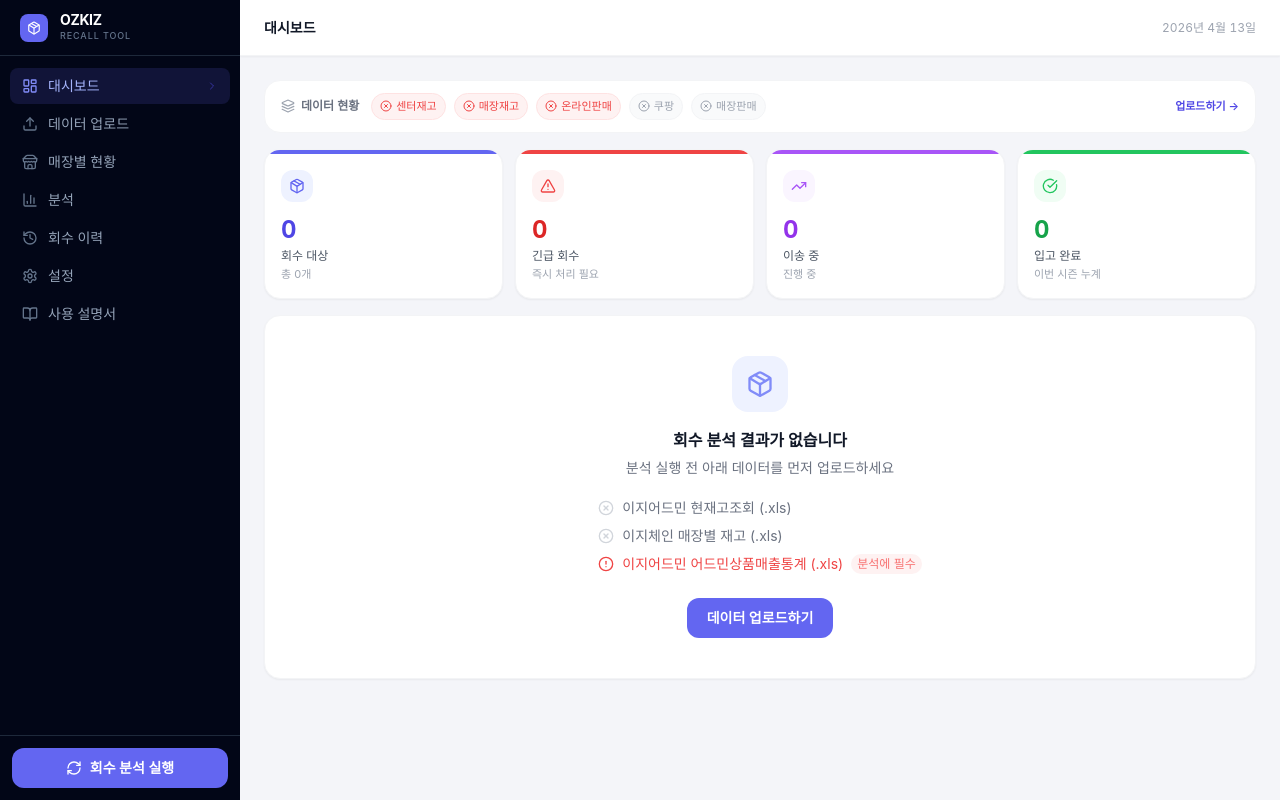
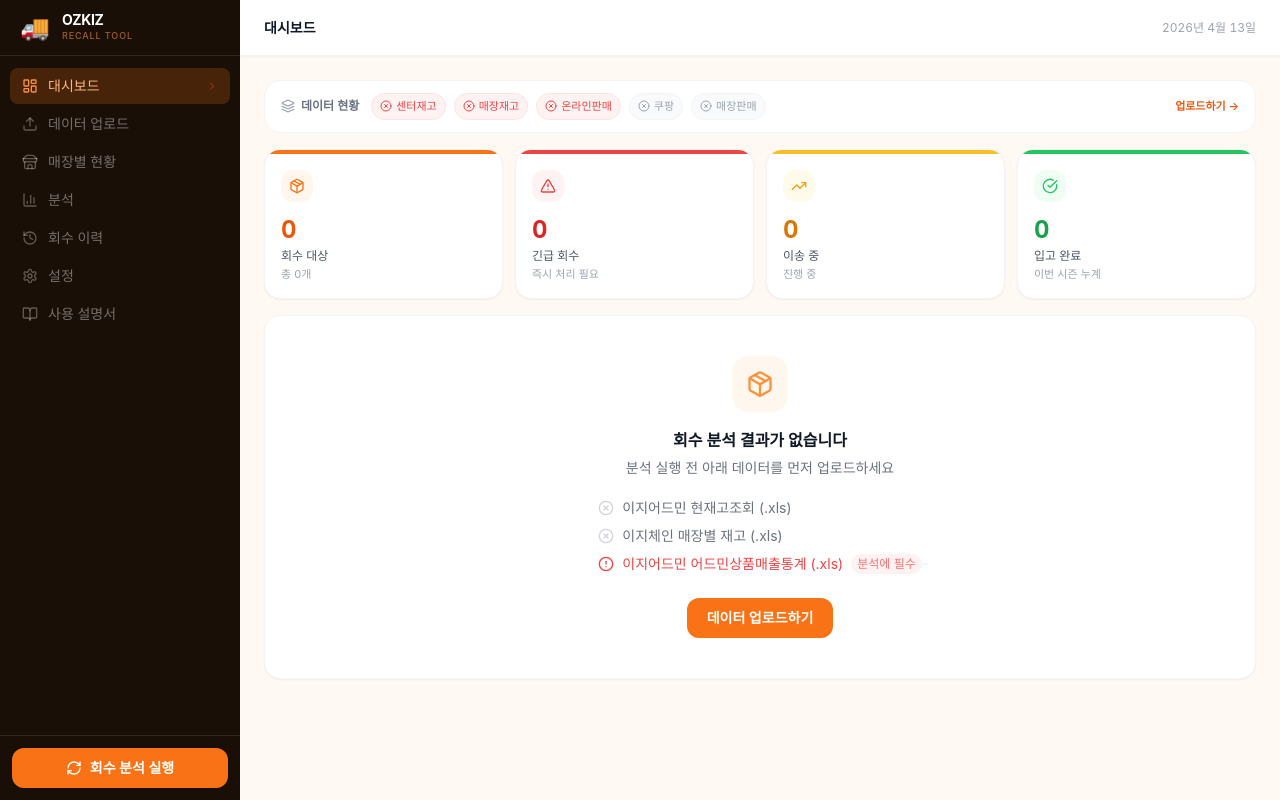
Before and after one commit to alsrl219-gif/ozkiz-recall-tool, a React (Vite) app: page / in a window 1280 px wide. Built offline with nearby package versions, Linux system fonts and the light colour scheme; a web font is replaced by a local one.

Commit message:
🚚 오렌지 테마 적용

```diff
--- a/src/components/Layout.tsx
+++ b/src/components/Layout.tsx
@@ -9,7 +9,6 @@ import {
   Settings,
   Menu,
   X,
-  Package,
   RefreshCw,
   ChevronRight,
   BookOpen,
@@ -58,7 +57,7 @@ export default function Layout({ children }: { children: React.ReactNode }) {
   }
 
   return (
-    <div className="flex h-screen bg-[#F4F5F9] overflow-hidden">
+    <div className="flex h-screen bg-[#FFF8F3] overflow-hidden">
       {/* 모바일 오버레이 */}
       {sidebarOpen && (
         <div
@@ -70,21 +69,19 @@ export default function Layout({ children }: { children: React.ReactNode }) {
       {/* 사이드바 */}
       <aside
         className={cn(
-          'fixed lg:relative inset-y-0 left-0 z-30 w-60 bg-slate-950 flex flex-col transition-transform duration-200',
+          'fixed lg:relative inset-y-0 left-0 z-30 w-60 bg-[#1A0F07] flex flex-col transition-transform duration-200',
           sidebarOpen ? 'translate-x-0' : '-translate-x-full lg:translate-x-0'
         )}
       >
         {/* 로고 */}
-        <div className="h-14 flex items-center gap-3 px-5 border-b border-slate-800">
-          <div className="w-7 h-7 rounded-lg bg-brand-500 flex items-center justify-center flex-shrink-0">
-            <Package className="w-3.5 h-3.5 text-white" />
-          </div>
+        <div className="h-14 flex items-center gap-3 px-5 border-b border-white/10">
+          <span className="text-2xl leading-none flex-shrink-0">🚚</span>
           <div className="flex-1 min-w-0">
             <div className="text-sm font-bold text-white tracking-tight leading-none">OZKIZ</div>
-            <div className="text-[9px] text-slate-500 font-medium tracking-widest uppercase mt-0.5">Recall Tool</div>
+            <div className="text-[9px] text-orange-400/60 font-medium tracking-widest uppercase mt-0.5">Recall Tool</div>
           </div>
           <button
-            className="lg:hidden text-slate-500 hover:text-slate-200 p-0.5"
+            className="lg:hidden text-white/30 hover:text-white/80 p-0.5"
             onClick={() => setSidebarOpen(false)}
           >
             <X className="w-4 h-4" />
@@ -103,8 +100,8 @@ export default function Layout({ children }: { children: React.ReactNode }) {
                 cn(
                   'flex items-center gap-2.5 px-3 py-2 rounded-lg text-sm font-medium transition-all group',
                   isActive
-                    ? 'bg-brand-500/15 text-brand-300'
-                    : 'text-slate-400 hover:bg-slate-800/70 hover:text-slate-100'
+                    ? 'bg-brand-500/20 text-brand-300'
+                    : 'text-white/40 hover:bg-white/8 hover:text-white/90'
                 )
               }
             >
@@ -113,7 +110,7 @@ export default function Layout({ children }: { children: React.ReactNode }) {
                   <Icon
                     className={cn(
                       'w-4 h-4 flex-shrink-0 transition-colors',
-                      isActive ? 'text-brand-400' : 'text-slate-500 group-hover:text-slate-300'
+                      isActive ? 'text-brand-400' : 'text-white/30 group-hover:text-white/70'
                     )}
                   />
                   <span className="flex-1 truncate">{label}</span>
@@ -130,7 +127,7 @@ export default function Layout({ children }: { children: React.ReactNode }) {
         </nav>
 
         {/* 분석 실행 버튼 */}
-        <div className="p-3 border-t border-slate-800 space-y-2">
+        <div className="p-3 border-t border-white/10 space-y-2">
           {toast && (
             <div
               className={cn(
--- a/src/index.css
+++ b/src/index.css
@@ -8,7 +8,7 @@
     -moz-osx-font-smoothing: grayscale;
   }
   body {
-    @apply text-gray-900 bg-[#F7F8FC];
+    @apply text-gray-900 bg-[#FFF8F3];
   }
   * {
     box-sizing: border-box;
--- a/src/pages/Dashboard.tsx
+++ b/src/pages/Dashboard.tsx
@@ -97,7 +97,7 @@ export default function Dashboard() {
           value={formatNumber(stats.total)}
           sub={`총 ${formatNumber(stats.totalSuggestedQty)}개`}
           icon={Package}
-          accent="indigo"
+          accent="orange"
         />
         <StatCard
           label="긴급 회수"
@@ -111,7 +111,7 @@ export default function Dashboard() {
           value={formatNumber(stats.inTransit)}
           sub="진행 중"
           icon={TrendingUp}
-          accent="purple"
+          accent="amber"
         />
         <StatCard
           label="입고 완료"
@@ -370,11 +370,11 @@ function DataStatusPanel() {
 }
 
 // ─── 통계 카드 ────────────────────────────────────────────────────
-type AccentColor = 'indigo' | 'red' | 'purple' | 'green'
+type AccentColor = 'orange' | 'red' | 'amber' | 'green'
 const ACCENT: Record<AccentColor, { icon: string; top: string; val: string }> = {
-  indigo: { icon: 'bg-indigo-50 text-indigo-500', top: 'bg-indigo-500', val: 'text-indigo-600' },
+  orange: { icon: 'bg-orange-50 text-orange-500', top: 'bg-orange-500', val: 'text-orange-600' },
   red:    { icon: 'bg-red-50 text-red-500',       top: 'bg-red-500',    val: 'text-red-600' },
-  purple: { icon: 'bg-purple-50 text-purple-500', top: 'bg-purple-500', val: 'text-purple-600' },
+  amber:  { icon: 'bg-amber-50 text-amber-500',   top: 'bg-amber-400',  val: 'text-amber-600' },
   green:  { icon: 'bg-green-50 text-green-500',   top: 'bg-green-500',  val: 'text-green-600' },
 }
 
--- a/tailwind.config.js
+++ b/tailwind.config.js
@@ -5,16 +5,16 @@ export default {
     extend: {
       colors: {
         brand: {
-          50: '#eef2ff',
-          100: '#e0e7ff',
-          200: '#c7d2fe',
-          300: '#a5b4fc',
-          400: '#818cf8',
-          500: '#6366f1',
-          600: '#4f46e5',
-          700: '#4338ca',
-          800: '#3730a3',
-          900: '#312e81',
+          50: '#fff7ed',
+          100: '#ffedd5',
+          200: '#fed7aa',
+          300: '#fdba74',
+          400: '#fb923c',
+          500: '#f97316',
+          600: '#ea580c',
+          700: '#c2410c',
+          800: '#9a3412',
+          900: '#7c2d12',
         },
       },
       fontFamily: {
```
Also changed, not shown: 1 other file (tests, documents, lock files or other folders).
